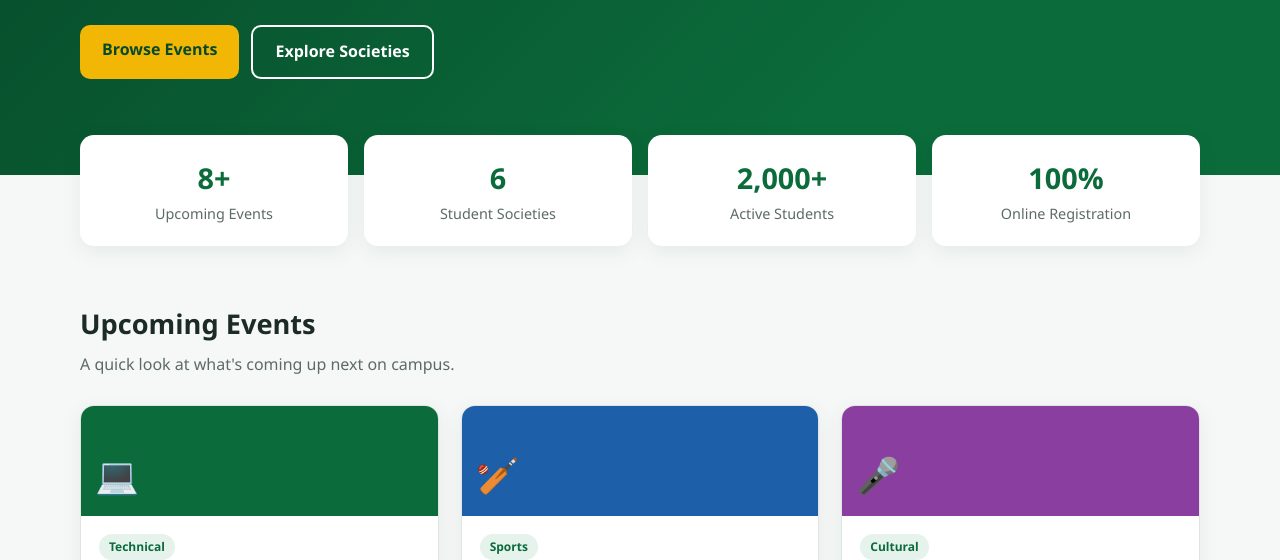
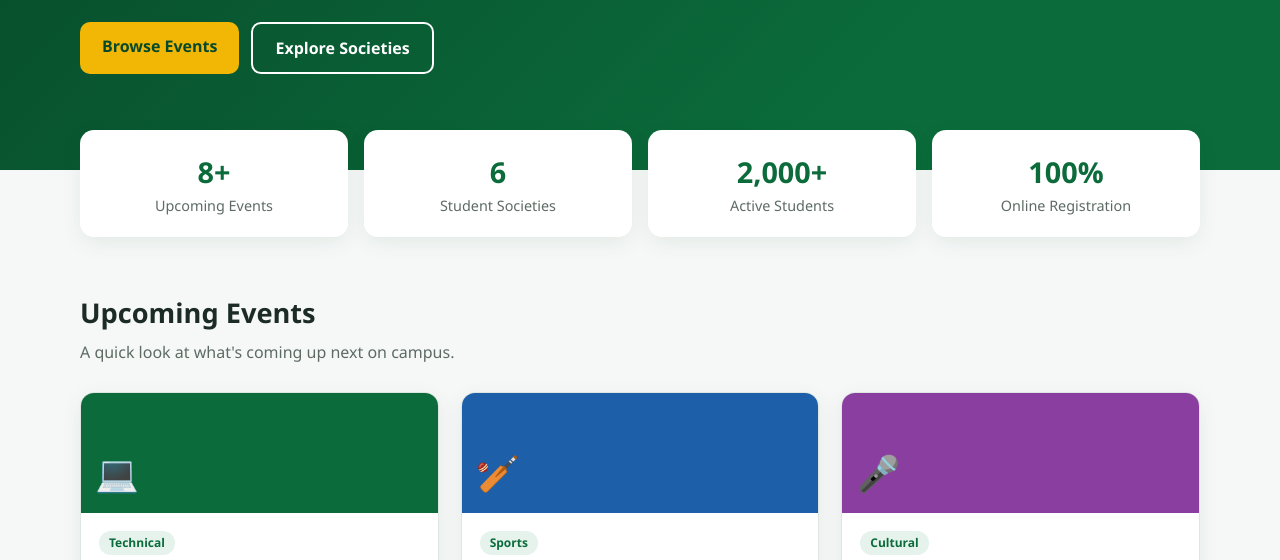
Before and after one commit to MuhammadWasif1234/Group-project-Smiu-SFS-24S-001-BSE-24S-099-, a plain HTML site: page index.html in a window 1280 px wide. Shown: the part 341-901 px from the top of the page. Drawn offline with Linux system fonts and the light colour scheme.

Commit message:
Improved UI

```diff
--- a/style.css
+++ b/style.css
@@ -18,7 +18,7 @@ body {
   font-family: "Segoe UI", system-ui, -apple-system, Roboto, Arial, sans-serif;
   color: var(--ink);
   background: var(--bg);
-  line-height: 1.6;
+  line-height: 1.5;
 }
 img { max-width: 100%; display: block; }
 a { color: var(--green); text-decoration: none; }
@@ -102,7 +102,7 @@ a { color: var(--green); text-decoration: none; }
 }
 .card:hover { transform: translateY(-4px); }
 .card-top {
-  height: 110px; display: flex; align-items: flex-end; padding: 14px;
+  height: 120px; display: flex; align-items: flex-end; padding: 14px;
   color: #fff; font-size: 2.2rem;
 }
 .card-body { padding: 18px; display: flex; flex-direction: column; gap: 8px; flex: 1; }
```
Also changed, not shown: 1 other file.
